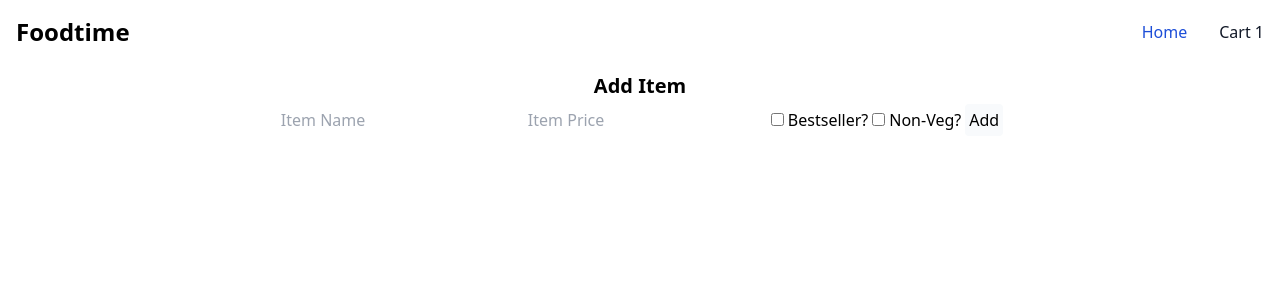
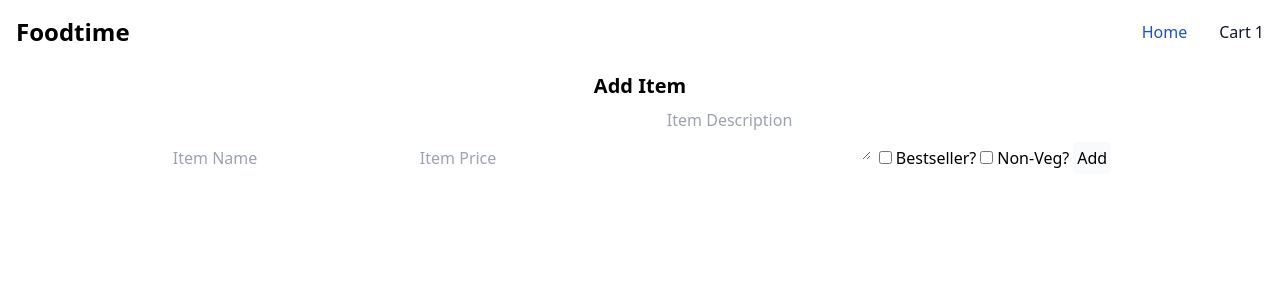
Before and after one commit to lawrencedsz9/resto-website, a React (Vite) app: page /add in a window 1280 px wide. Shown: the top 300 px of the page. Built offline with nearby package versions, Linux system fonts and the light colour scheme; no server answers.

Commit message:
item desc added in admin

```diff
--- a/src/pages/add.jsx
+++ b/src/pages/add.jsx
@@ -3,6 +3,7 @@ import React, { useState } from "react";
 const AddItem = () => {
   const [item, setItem] = useState("");
   const [price, setPrice] = useState("");
+  const [desc, setDesc] = useState("");
   const [best, setBest] = useState(false);
   const [nonveg, setNonveg] = useState(false);
 
@@ -28,6 +29,7 @@ const AddItem = () => {
         price: price,
         best: best,
         nonveg: nonveg,
+        desc: desc,
       };
       console.log(data);
       fetch(`${SERVER_URL}/add`, {
@@ -69,6 +71,13 @@ const AddItem = () => {
             className="rounded p-1 m-1"
             placeholder="Item Price"
           />
+          <textarea
+            type="text"
+            value={desc}
+            onChange={(e) => setDesc(e.target.value)}
+            className="rounded p-1 m-1"
+            placeholder="Item Description"
+          />
           <input
             type="checkbox"
             value={best}
@@ -76,6 +85,7 @@ const AddItem = () => {
             id="bestseller"
             className="p-1 m-1"
           />
+
           <label htmlFor="bestseller">Bestseller?</label>
           <input
             type="checkbox"
```
